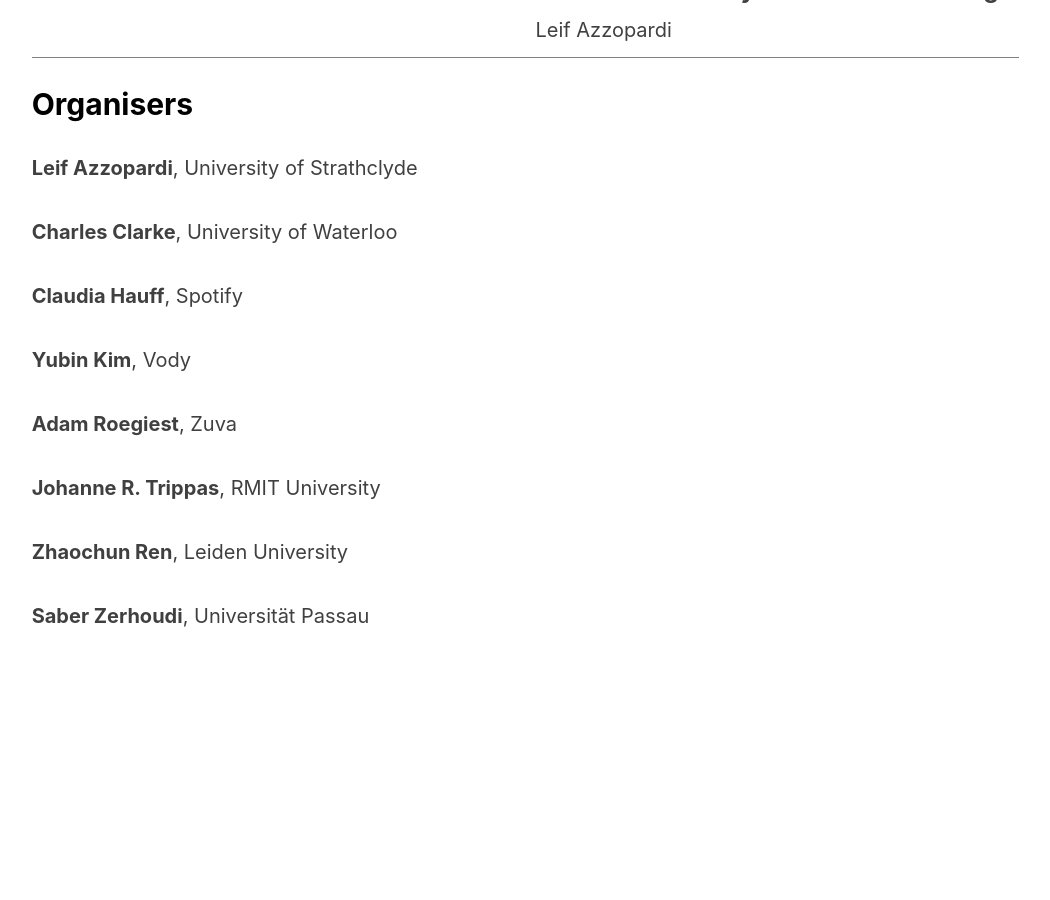
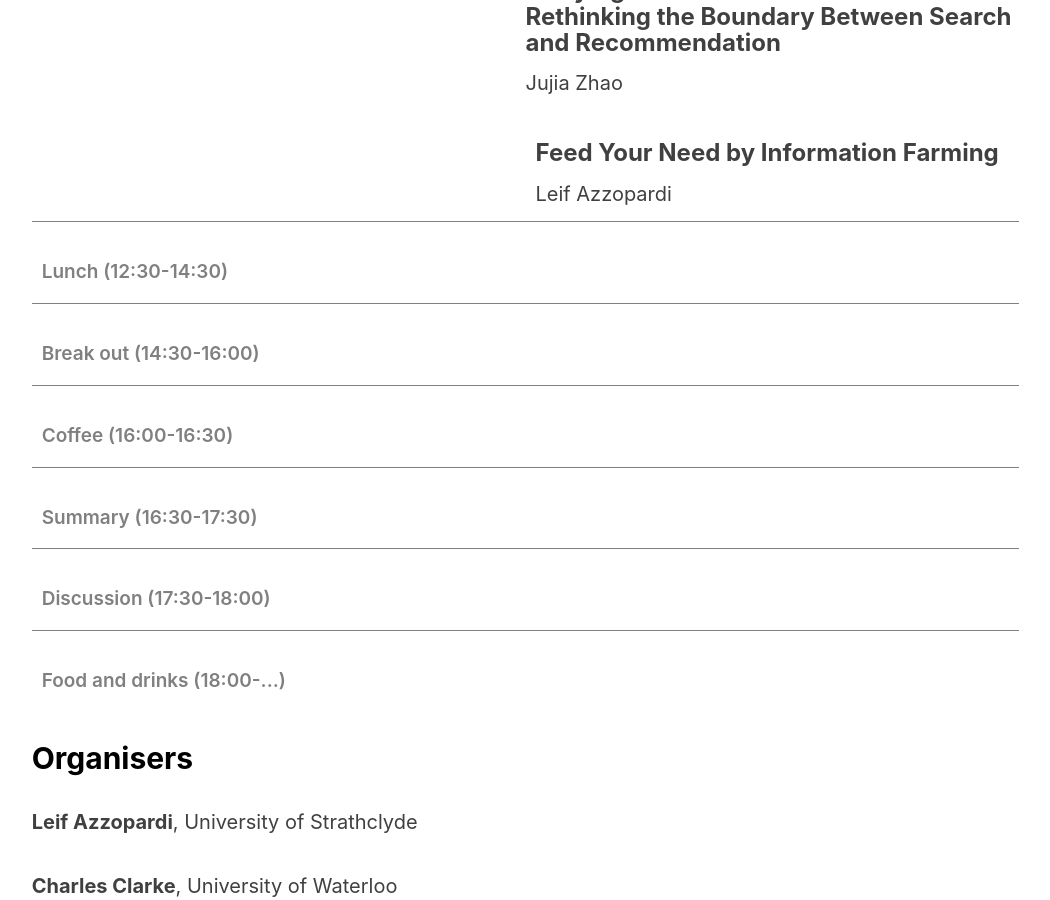
Before and after one commit to SearchFutures/SearchFutures.github.io, a Jekyll site: the page built from index.md, in a window 1280 px wide and 900 px high, scrolled down 5411 px. Shown: the whole window, without its empty margins (90-1140 px from the left). Built offline with Jekyll 4.4.1, drawn with Linux system fonts in a browser that asks for light colours; nearby versions of some CDN libraries; our own code applies the rules of GitHub Pages for plain Markdown files; before the commit the page ends 6075 px from its top, so only the background shows below that; some of the changed text lies outside the part shown.

Commit message:
Add full schedule with all sessions (welcome, coffee, lunch, breakout, etc.)

```diff
--- a/index.md
+++ b/index.md
@@ -91,8 +91,12 @@ If you are interested in presenting your views, submit an abstract only (approx.
 
 ## <a name='Schedule' style="text-decoration: none; color: inherit;"> Schedule </a>
 
-<table style="border-collapse: collapse;">
+<table style="border-collapse: collapse; width: 100%;">
   <tbody>
+    <tr>
+      <td style="border-bottom: 1px solid gray; padding: 10px; width: 50%;"> <h5>Welcome (9:00-9:30)</h5> </td>
+      <td style="border-bottom: 1px solid gray; padding: 10px;">        </td>
+    </tr>
     <tr>
       <td style="padding: 5px; width: 50%;"> <h5>Lightning Talks 1 (9:30-10:30)</h5> </td>
       <td>        </td>
@@ -112,6 +116,10 @@ If you are interested in presenting your views, submit an abstract only (approx.
     <tr>
       <td style="border-bottom: 1px solid gray; padding: 10px; width: 50%;"> </td>
       <td style="border-bottom: 1px solid gray; padding: 10px;"> <h3>Evaluation Paradigm of the Future? A Case for Valid, Fair and Reproducible Evaluation with User Simulation</h3>    Marcel Gohsen    </td>
+    </tr>
+    <tr>
+      <td style="border-bottom: 1px solid gray; padding: 10px; width: 50%;"> <h5>Coffee (10:30-11:00)</h5> </td>
+      <td style="border-bottom: 1px solid gray; padding: 10px;">        </td>
     </tr>
     <tr>
       <td style="padding: 5px; width: 50%;"> <h5>Lightning Talks 2 (11:00-12:30)</h5> </td>
@@ -137,6 +145,30 @@ If you are interested in presenting your views, submit an abstract only (approx.
       <td style="border-bottom: 1px solid gray; padding: 10px; width: 50%;"> </td>
       <td style="border-bottom: 1px solid gray; padding: 10px;"> <h3>Feed Your Need by Information Farming</h3>    Leif Azzopardi    </td>
     </tr>
+    <tr>
+      <td style="border-bottom: 1px solid gray; padding: 10px; width: 50%;"> <h5>Lunch (12:30-14:30)</h5> </td>
+      <td style="border-bottom: 1px solid gray; padding: 10px;">        </td>
+    </tr>
+    <tr>
+      <td style="border-bottom: 1px solid gray; padding: 10px; width: 50%;"> <h5>Break out (14:30-16:00)</h5> </td>
+      <td style="border-bottom: 1px solid gray; padding: 10px;">        </td>
+    </tr>
+    <tr>
+      <td style="border-bottom: 1px solid gray; padding: 10px; width: 50%;"> <h5>Coffee (16:00-16:30)</h5> </td>
+      <td style="border-bottom: 1px solid gray; padding: 10px;">        </td>
+    </tr>
+    <tr>
+      <td style="border-bottom: 1px solid gray; padding: 10px; width: 50%;"> <h5>Summary (16:30-17:30)</h5> </td>
+      <td style="border-bottom: 1px solid gray; padding: 10px;">        </td>
+    </tr>
+    <tr>
+      <td style="border-bottom: 1px solid gray; padding: 10px; width: 50%;"> <h5>Discussion (17:30-18:00)</h5> </td>
+      <td style="border-bottom: 1px solid gray; padding: 10px;">        </td>
+    </tr>
+    <tr>
+      <td style="padding: 10px; width: 50%;"> <h5>Food and drinks (18:00-...)</h5> </td>
+      <td style="padding: 10px;">        </td>
+    </tr>
   </tbody>
 </table>
 
```
